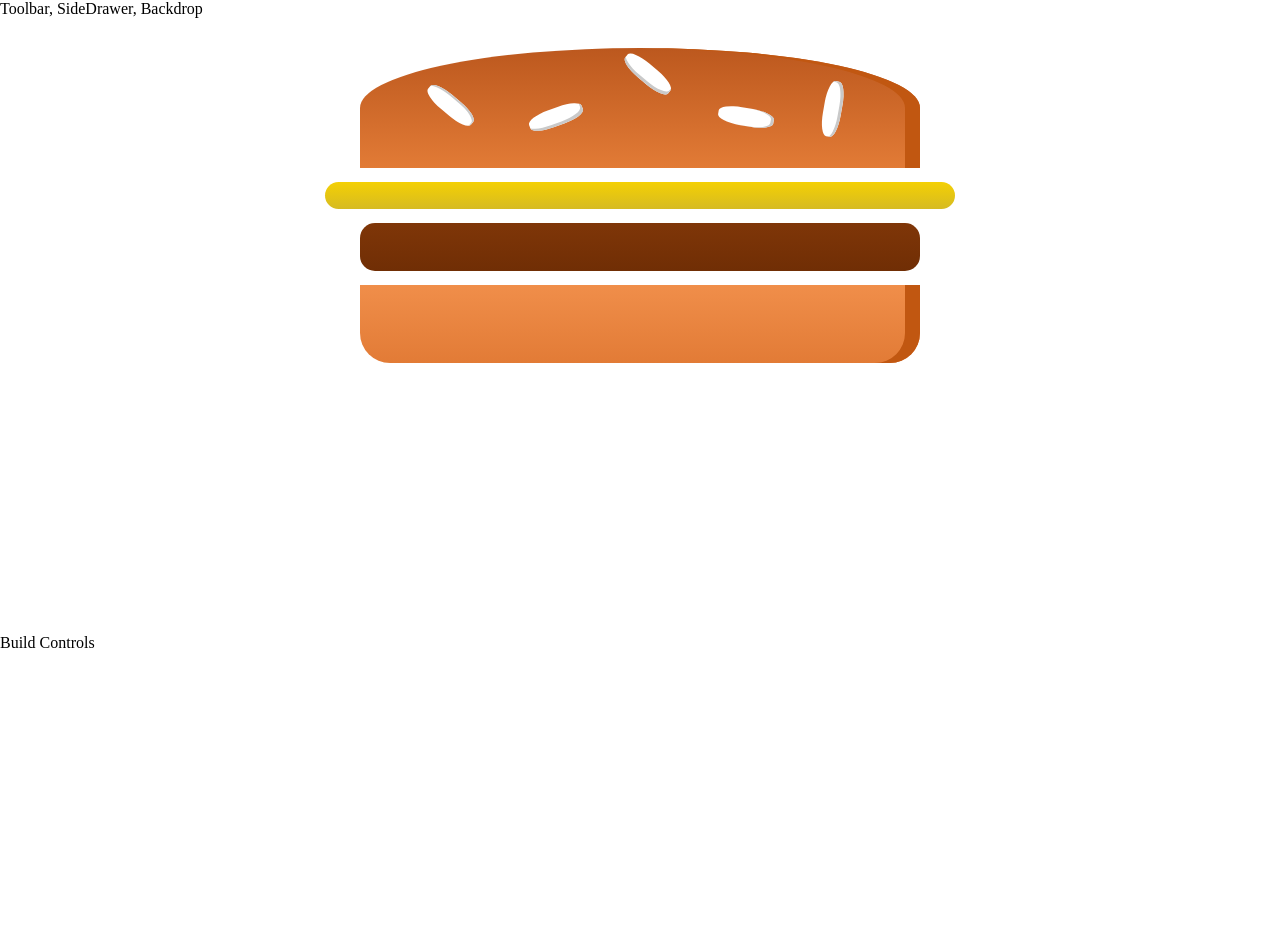
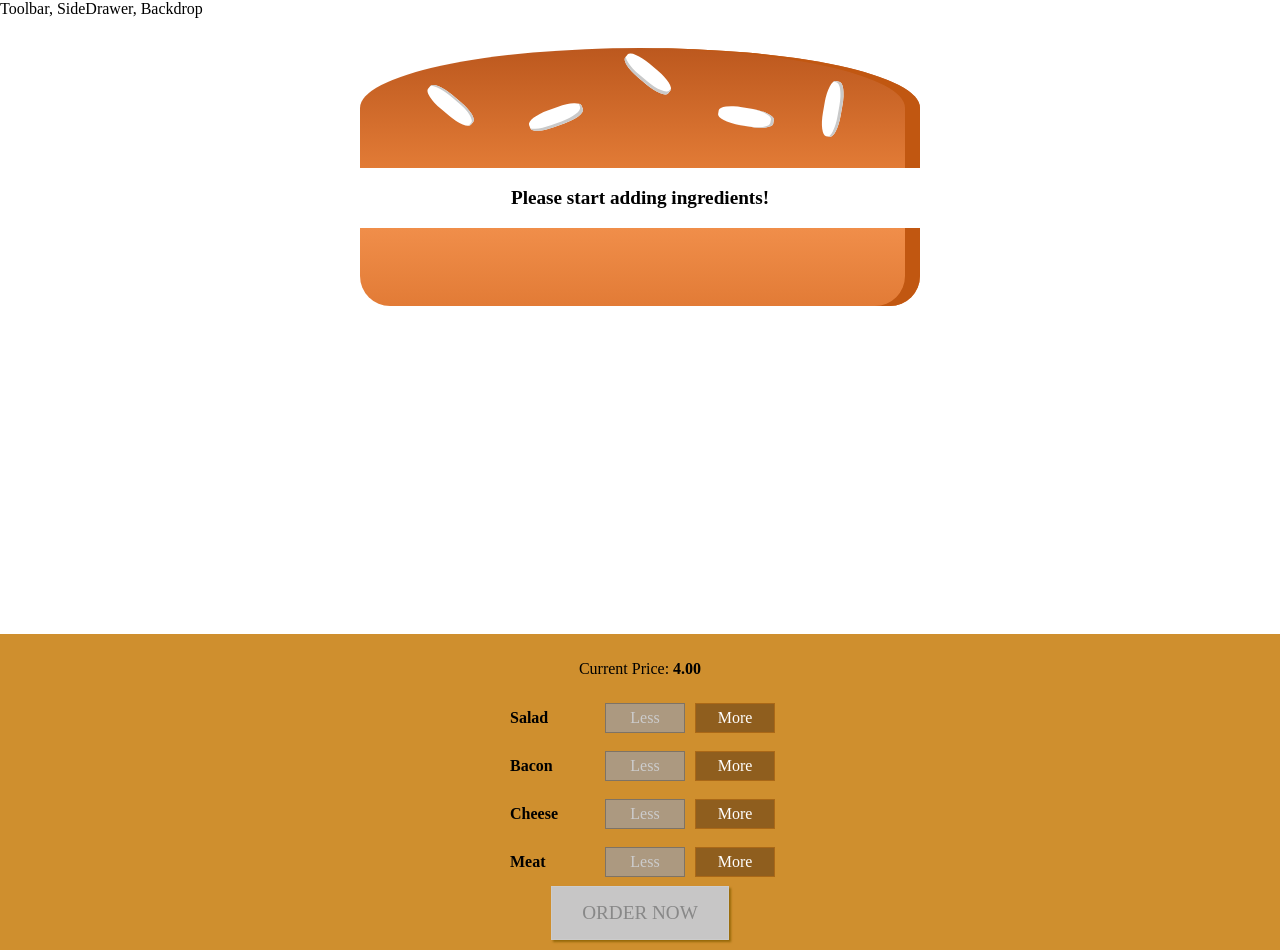
Before and after one commit to idmlnz/react, a React app in the folder my-burger-app/: page / in a window 1280 px wide. Before the commit the page ends 800 px from the top, so only its background shows below. Built offline with nearby package versions, Linux system fonts and the light colour scheme.

Commit message:
Added OrderSummary

```diff
--- a/my-burger-app/src/App.js
+++ b/my-burger-app/src/App.js
@@ -15,3 +15,5 @@
 }
 
 export default App;
+
+//continue 139
--- /dev/null
+++ b/my-burger-app/src/components/Burger/BuildControl/BuildControl.css
@@ -0,0 +1,56 @@
+.BuildControl {
+    display: flex;
+    justify-content: space-between;
+    align-items: center;
+    margin: 5px 0;
+}
+
+.BuildControl button {
+    display: block;
+    font: inherit;
+    padding: 5px;
+    margin: 0 5px;
+    width: 80px;
+    border: 1px solid #AA6817;
+    cursor: pointer;
+    outline: none;
+}
+
+.BuildControl button:disabled {
+    background-color: #AC9980;
+    border: 1px solid #7E7365;
+    color: #ccc;
+    cursor: default;
+}
+
+.BuildControl button:hover:disabled {
+    background-color: #AC9980;
+    color: #ccc;
+    cursor: not-allowed;
+}
+
+.Label {
+    padding: 10px;
+    font-weight: bold;
+    width: 80px;
+}
+
+.BuildControl .Less {
+    background-color: #D39952;
+    color: white;
+}
+
+.BuildControl .More {
+    background-color: #8F5E1E;
+    color: white;
+}
+
+.BuildControl .Less:hover, .BuildControl .Less:active {
+    background-color: #DAA972;
+    color: white;
+}
+
+.BuildControl .More:hover,.BuildControl .More:active {
+    background-color: #99703F;
+    color: white;
+}
--- /dev/null
+++ b/my-burger-app/src/components/Burger/BuildControl/BuildControl.js
@@ -0,0 +1,17 @@
+import React from 'react';
+
+import classes from './BuildControl.css';
+
+
+const buildControl = (props) => (
+    <div className={classes.BuildControl}>
+        <div className={classes.Label}>{ props.label } </div>
+        <button
+                className={classes.Less}
+                onClick={props.removed}
+                disabled={props.disabled} >Less</button>
+        <button className={classes.More} onClick={props.added} >More</button>
+    </div>
+);
+
+export default buildControl;
--- /dev/null
+++ b/my-burger-app/src/components/Burger/BuildControls/BuildControls.css
@@ -0,0 +1,51 @@
+.BuildControls {
+    width: 100%;
+    background-color: #CF8F2E;
+    display: flex;
+    flex-flow: column;
+    align-items: center;
+    box-shadow: 0 2px 1px #ccc;
+    margin: auto;
+    padding: 10px 0;
+}
+
+.OrderButton {
+    background-color: #DAD735;
+    outline: none;
+    cursor: pointer;
+    border: 1px solid #966909;
+    color: #966909;
+    font-family: inherit;
+    font-size: 1.2em;
+    padding: 15px 30px;
+    box-shadow: 2px 2px 2px #966909;
+}
+
+.OrderButton:hover, .OrderButton:active {
+    background-color: #A0DB41;
+    border: 1px solid #966909;
+    color: #966909;
+}
+
+.OrderButton:disabled {
+    background-color: #C7C6C6;
+    cursor: not-allowed;
+    border: 1px solid #ccc;
+    color: #888888;
+}
+
+.OrderButton:not(:disabled) {
+    animation: enable 0.3s linear;
+}
+
+@keyframes enable {
+    0% {
+        transform: scale(1);
+    }
+    60% {
+        transform: scale(1.1);
+    }
+    100% {
+        transform: scale(1);
+    }
+}
--- /dev/null
+++ b/my-burger-app/src/components/Burger/BuildControls/BuildControls.js
@@ -0,0 +1,34 @@
+import React from 'react';
+
+import classes from './BuildControls.css';
+import BuildControl from '../BuildControl/BuildControl';
+
+
+const controls = [
+    { label: 'Salad', type: 'salad' },
+    { label: 'Bacon', type: 'bacon' },
+    { label: 'Cheese', type: 'cheese' },
+    { label: 'Meat', type: 'meat' },
+];
+
+const buildControls =  (props) => (
+    <div className={classes.BuildControls}>
+        <p>Current Price: <strong>{props.price.toFixed(2)} </strong></p>
+        { controls.map(ctrl => (
+            <BuildControl
+                    key={ctrl.label}
+                    label={ctrl.label}
+                    added={() => props.ingredientsAdded(ctrl.type)}
+                    removed={() => props.ingredientsRemoved(ctrl.type)}
+                    disabled={props.disabled[ctrl.type]} />
+        ))}
+        <button
+                className={classes.OrderButton}
+                disabled={! props.purchasable}
+                onClick={props.ordered}
+                >ORDER NOW</button>
+    </div>
+);
+
+
+export default buildControls;
--- a/my-burger-app/src/components/Burger/Burger.js
+++ b/my-burger-app/src/components/Burger/Burger.js
@@ -6,11 +6,24 @@
 
 
 const burger =  (props) => {
+    let transformedIngredients = Object.keys(props.ingredients)
+            .map(igKey => {
+                    return [ ...Array(props.ingredients[igKey])].map( ( _, i ) => {
+                          return      <BurgerIngredient key = { igKey + i } type={ igKey } />
+                    });
+            })
+            .reduce((arr, el) => {
+                return arr.concat(el)
+            }, []);
+
+    if (transformedIngredients.length === 0) {
+                transformedIngredients = <p>Please start adding ingredients!</p>;
+   }
+
     return (
         <div className={classes.Burger}>
             <BurgerIngredient type="bread-top" />
-            <BurgerIngredient type="cheese" />
-            <BurgerIngredient type="meat" />
+            { transformedIngredients }
             <BurgerIngredient type="bread-bottom" />
         </div>
     );
--- /dev/null
+++ b/my-burger-app/src/components/Burger/OrderSummary/OrderSummary.js
@@ -0,0 +1,26 @@
+import React from 'react';
+
+import Aux from '../../../hoc/Aux';
+
+const orderSummary = (props) => {
+        const ingredientSummary = Object.keys(props.ingredients)
+                .map(igKey => {
+                    return (
+                            <li key={igKey}>
+                                <span style={{textTransform: 'capitalize'}}>{igKey}</span>: {props.ingredients[igKey]}
+                            </li>);
+                });
+        return (
+            <Aux>
+                    <h3>Your Order</h3>
+                    <p>A delicious burger with the following ingredients: </p>
+                    <ul>
+                            {ingredientSummary}
+                    </ul>
+                    <p>Continue to Checkout?</p>
+            </Aux>
+        );
+};
+
+
+export default orderSummary;
--- /dev/null
+++ b/my-burger-app/src/components/UI/Modal/Modal.css
@@ -0,0 +1,20 @@
+.Modal {
+    position: fixed;
+    z-index: 500;
+    background-color: white;
+    width: 70%;
+    border: 1px solid #ccc;
+    box-shadow: 1px 1px 1px black;
+    padding: 16px;
+    left: 15%;
+    top: 30%;
+    box-sizing: border-box;
+    transition: all 0.3s ease-out;
+}
+
+@media (min-width: 600px) {
+    .Modal {
+        width: 500px;
+        left: calc(50% - 250px);
+    }
+}
--- /dev/null
+++ b/my-burger-app/src/components/UI/Modal/Modal.js
@@ -0,0 +1,16 @@
+import React from 'react';
+
+import classes from './Modal.css';
+
+const modal = (props) => (
+        <div
+            className={classes.Modal}
+            style={{
+                    transform: props.show ? 'translateY(0)' : 'translateY(-100vh)',
+                    opacity: props.show  ? '1' : '0'
+            }} >
+            {props.children}
+        </div>
+ );
+
+export default modal;
--- a/my-burger-app/src/containers/BurgerBuilder/BurgerBuilder.js
+++ b/my-burger-app/src/containers/BurgerBuilder/BurgerBuilder.js
@@ -2,15 +2,100 @@
 
 import Aux from '../../hoc/Aux'
 import Burger from '../../components/Burger/Burger';
+import BuildControls  from '../../components/Burger/BuildControls/BuildControls';
+import Modal from '../../components/UI/Modal/Modal';
+import OrderSummary from '../../components/Burger/OrderSummary/OrderSummary';
 
+// global constant should be upper case
+const INGREDIENT_PRICES = {
+    salad: 0.5,
+    cheese: 0.0,
+    meat: 1.3,
+    bacon: 0.7
+};
 
 class  BurgerBuilder extends Component {
-    state = {  }
+
+    state = {
+        ingredients: {
+            salad:0,
+            bacon:0,
+            cheese:0,
+            meat:0
+        },
+        totalPrice: 4, // base price of burger
+        purchasable: false,
+        purchasing: false
+     }
+
+     updatePurchaseState(ingredients) {
+         const sum = Object.keys(ingredients )
+                .map(igKey => {
+                    return ingredients[igKey];
+                })
+                .reduce((sum, el) => {
+                    return sum + el;
+                },
+                0);
+        this.setState({purchasable: sum>0});
+     }
+
+     addIngredientHandler = (type) => {
+         const oldCount = this.state.ingredients[type];
+         const updatedCount =  oldCount + 1;
+         const updatedIngredients = {
+             ...this.state.ingredients
+         };
+         updatedIngredients[type] = updatedCount;
+         const priceDeduction = INGREDIENT_PRICES[type];
+         const oldPrice = this.state.totalPrice;
+         const newPrice = oldPrice + priceDeduction;
+         this.setState( {totalPrice: newPrice, ingredients: updatedIngredients});
+         this.updatePurchaseState(updatedIngredients);
+     }
+
+     removeIngredientHandler = (type) => {
+         const oldCount = this.state.ingredients[type];
+         if (oldCount <= 0) {
+             return;
+         }
+         const updatedCount =  oldCount - 1;
+         const updatedIngredients = {
+             ...this.state.ingredients
+         };
+         updatedIngredients[type] = updatedCount;
+         const priceAddition = INGREDIENT_PRICES[type];
+         const oldPrice = this.state.totalPrice;
+         const newPrice = oldPrice - priceAddition;
+         this.setState( {totalPrice: newPrice, ingredients: updatedIngredients});
+         this.updatePurchaseState(updatedIngredients);
+     }
+
+     purchaseHandler = () => {
+         this.setState({purchasing: true})
+     }
+
     render() {
+        const disabledInfo = {
+            ...this.state.ingredients
+        }
+        for (let key in disabledInfo) {
+            disabledInfo[key] = disabledInfo[key] <= 0;
+        }
+        // disabledInfo {salad: true, meat: false ...}
         return (
             <Aux>
-                    <Burger />
-                    <div>Build Controls</div>
+                    <Modal show={this.state.purchasing }>
+                            <OrderSummary ingredients={this.state.ingredients} />
+                    </Modal>
+                    <Burger ingredients={this.state.ingredients} />
+                    <BuildControls
+                            ingredientsAdded = {this.addIngredientHandler}
+                            ingredientsRemoved = {this.removeIngredientHandler}
+                            disabled={disabledInfo}
+                            purchasable={this.state.purchasable}
+                            ordered={this.purchaseHandler}
+                            price={this.state.totalPrice } />
             </Aux>
          );
     }
```
Also changed, not shown: my-burger-app/src/components/UI/Backdrop/Backdrop.js (added, +7 -0 lines).
